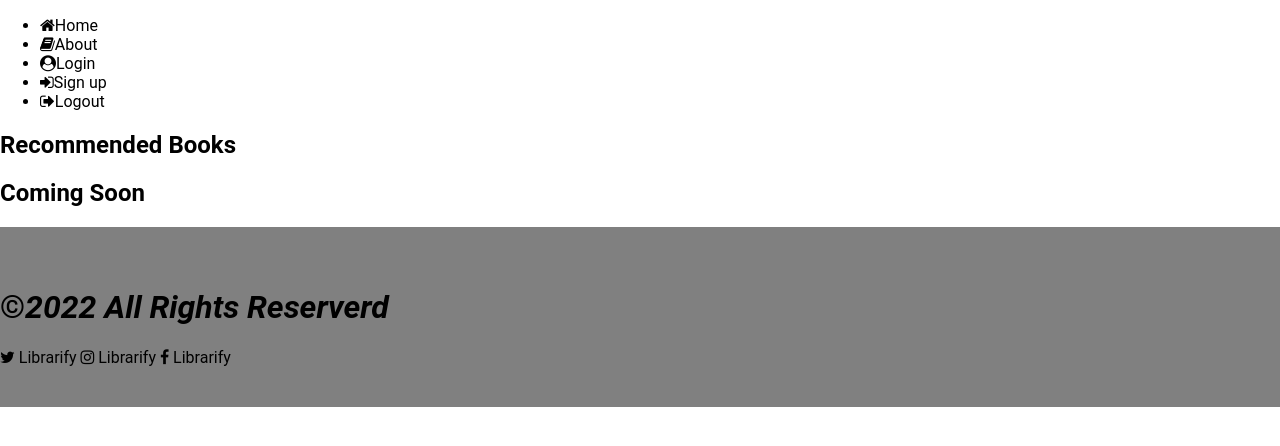
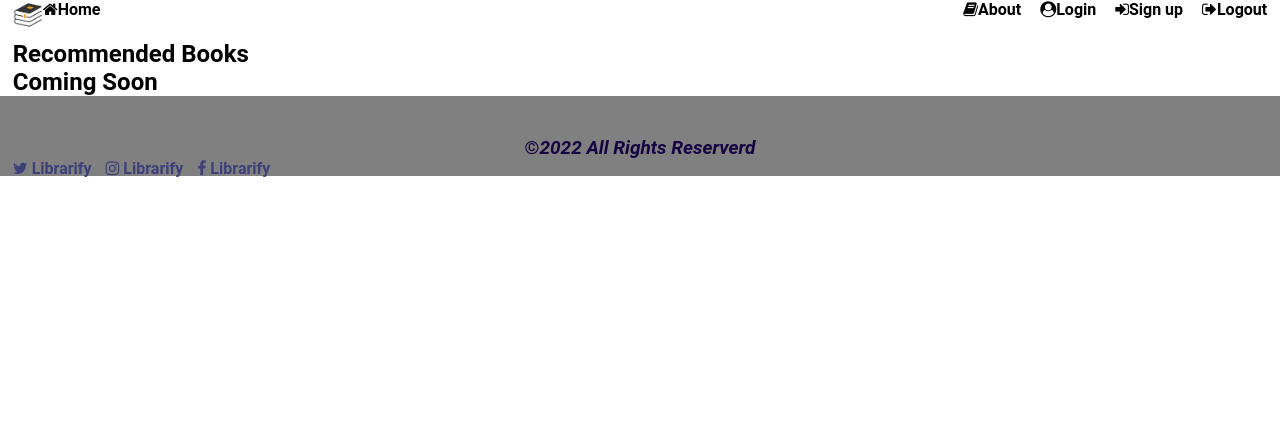
Before and after one commit to Sodiq179/LIBRARIFY, a PHP site: page /userPage.html in a window 1280 px wide. Shown: the top 446 px of the page. Run offline with PHP 8.4, Linux system fonts and the light colour scheme.

Commit message:
user_page

```diff
--- a/frontend/userPage.css
+++ b/frontend/userPage.css
@@ -1,17 +1,80 @@
+* {
+    margin: 0;
+    padding: 0;
+    box-sizing: border-box;
+    font-family: Roboto,Arial,Helvetica,sans-serif;
+}
+
 body {
-    text-align:justify ;
-    background-color: rgb(255, 255, 255);
+    text-align:justify;
+    background-color: white;
     margin: auto;
     font-family: Roboto,Arial,Helvetica,sans-serif;
+    display: block;
+}
 
-}
 a {
     text-decoration: none;
     color: #000;
+    font-weight: bold;
 }
 
+.container {
+    width: 98%;
+    margin: auto;
+}
+
+.logo_home {
+    display: flex;
+    justify-content: space-between;
+}
+
+.home :hover {
+    color: blueviolet;
+    cursor: pointer;
+}
+
+header {
+    height: 40px;
+}
+
+.nav_img{
+    width: 30px;
+    height: 30px;
+    position: left;
+}
+
+.navAlign {
+    display: flex;
+    justify-content: space-between;
+}
+
+.navList ul {
+    padding: 0;
 
 
+}
+
+.navList ul li {
+    list-style-type: none;
+    display: inline-block;
+    margin-right: 15px;
+    align-content: flex-end;
+}
+
+.navList ul li :hover {
+    color: blueviolet;
+    cursor: pointer;
+}
+
+.navList ul li :active {
+    color: lightcoral;
+    cursor: pointer;
+}
+
+.navList ul li:last-child {
+    margin-right: 0;
+}
 
 
 
@@ -30,5 +93,20 @@ a {
 footer {
     background-color: grey;
     padding: 40px 0;
-    height: 30%;
+    height: 50px;
+    width: 100%;
+    }
+
+.footerIcons a {
+    margin-right: 10px;
+    color: rgb(63, 63, 122);
 }
+.fut_h1 {
+    color: rgb(20, 3, 66);
+    text-align: center;
+    font-size: 19px;
+}
+
+.footerIcons a:last-child {
+    margin-right: 0;
+}
--- a/frontend/userPage.html
+++ b/frontend/userPage.html
@@ -13,12 +13,14 @@
         <header>
             <div class="container">
                 <nav class="navAlign">
-                    <div class="navLogo">
-                        <img src="" alt="" onerror="this.style.display = 'none'">
+                    <div class="logo_home">
+                        <img  class="nav_img" src="images/book.png" alt="logo" onerror="this.style.display = 'none'">
+                        <div class="home">
+                        <a href="index.html"><i class="fa fa-home"></i>Home</a>
+                        </div>
                     </div>
                     <div class="navList">
                         <ul>
-                            <li><a href="index.html"><i class="fa fa-home"></i>Home</a></li>
                             <li><a href="landing_page.html"><i class="fa fa-book"></i>About</a></li>
                             <li><a href="signin-signup.html"><i class="fa fa-user-circle"></i>Login</a></li>
                             <li><a href="signin-signup.html"><i class="fa fa-sign-in"></i>Sign up</i></a></li>
@@ -28,12 +30,39 @@
                 </nav>
             </div>
         </header>
-        <section>
+        <section class="container">
+            <div>
+                <img src="" alt="" onerror="this.style.display = 'none'">
+            </div>
+            <div>
+                <img src="" alt="" onerror="this.style.display = 'none'">
+            </div>
+            <div>
+                <img src="" alt="" onerror="this.style.display = 'none'">
+            </div>
+            <div>
+                <img src="" alt="" onerror="this.style.display = 'none'">
+            </div>
+            <div>
+                <img src="" alt="" onerror="this.style.display = 'none'">
+            </div>
+            <div>
+                <img src="" alt="" onerror="this.style.display = 'none'">
+            </div>
+            <div>
+                <img src="" alt="" onerror="this.style.display = 'none'">
+            </div>
+            <div>
+                <img src="" alt="" onerror="this.style.display = 'none'">
+            </div>
+            <div>
+                <img src="" alt="" onerror="this.style.display = 'none'">
+            </div>
             <div>
                 <img src="" alt="" onerror="this.style.display = 'none'">
             </div>
         </section>
-        <section>
+        <section class="container">
             <div>
                 <h1>Recommended Books</h1>
             </div>
```
Also changed, not shown: frontend/landing_page.css (+22 -4 lines), frontend/landing_page.html (+5 -3 lines).
